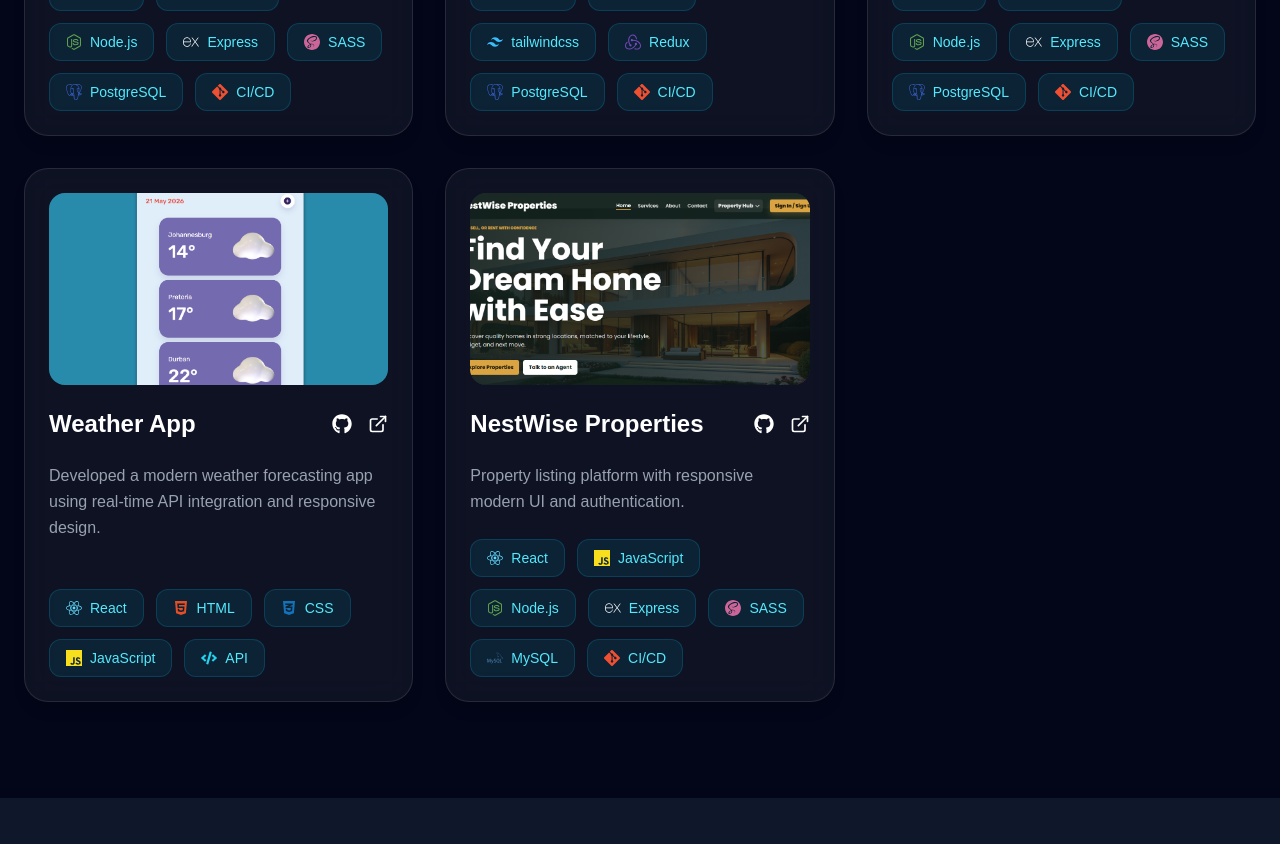
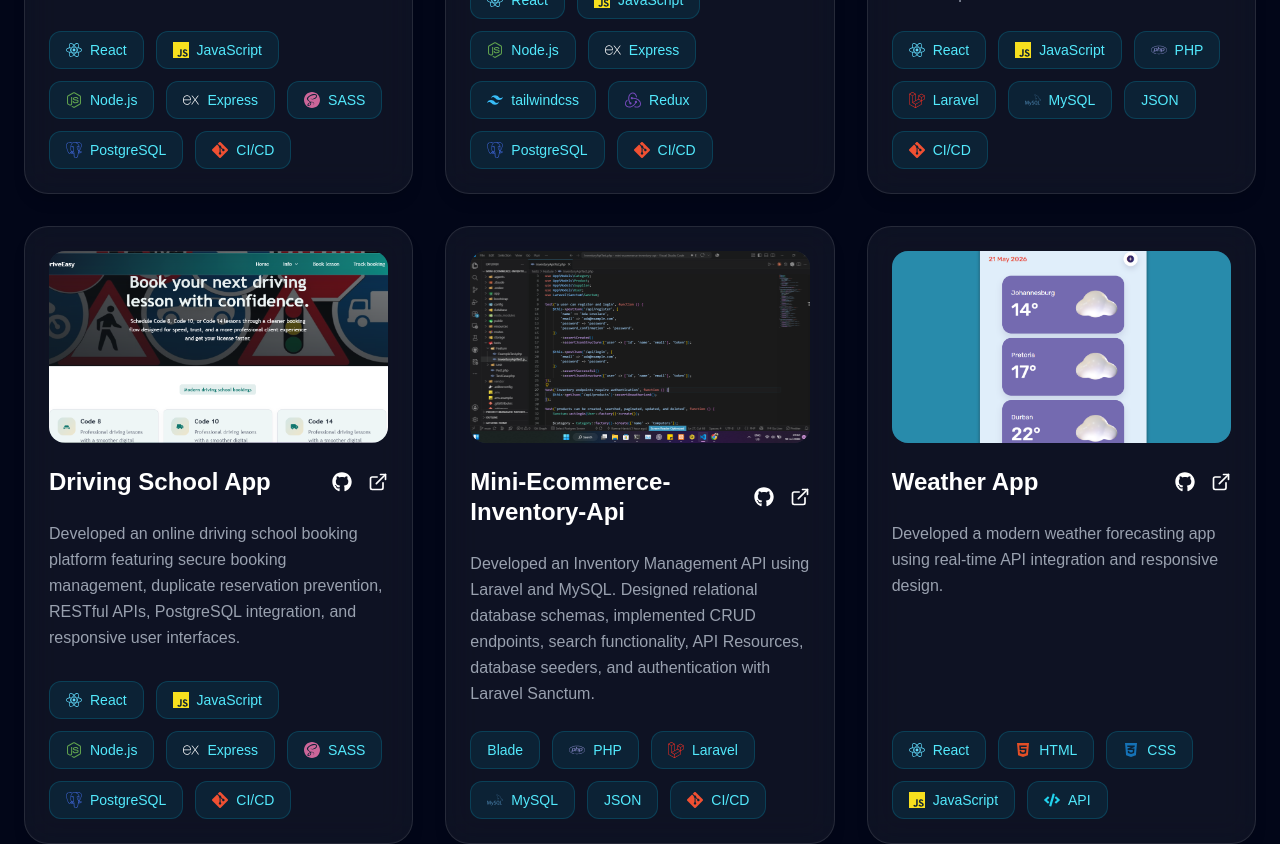
Before and after one commit to kamva-hanisi/Developer_Portfolio, a React (Vite) app in the folder client/: page / in a window 1280 px wide. Shown: the part 3820-4664 px from the top of the page. Built offline with nearby package versions, Linux system fonts and the light colour scheme; no server answers.

Commit message:
add more projects and pictures

```diff
--- a/client/src/data/projects.js
+++ b/client/src/data/projects.js
@@ -3,6 +3,8 @@ import expenseTracker from "./../assets/Expense_Tracker.png";
 import weatherApp from "../assets/weather.png";
 import drivingSchool from "../assets/Driving.png";
 import nestwise from "../assets/NestWise.png";
+import LeaveDesk from "../assets/LeaveDesk.png";
+import MiniCommerce from "../assets/Mini-E Commerce.png"
 
 const projects = [
   {
@@ -53,6 +55,29 @@ const projects = [
   },
 
   {
+    title: "Employee-Leave-Management-API",
+
+    description:
+      "Built a full-stack Employee Leave Management system with Laravel 12, Laravel Sanctum, MySQL, React, and SASS. The project includes secure token authentication, employee management, leave type management, leave applications, approval/rejection workflows, validation, pagination, search, API resources, and a responsive dashboard frontend.",
+
+    image: LeaveDesk,
+
+    tech: [
+      "React",
+      "JavaScript",
+      "PHP",
+      "Laravel",
+      "MySQL",
+      "JSON",
+      "CI/CD",
+    ],
+
+    github: "https://github.com/kamva-hanisi/Employee-Leave-Management-API",
+
+    live: "Present",
+  },
+
+  {
     title: "Driving School App",
 
     description:
@@ -73,6 +98,28 @@ const projects = [
     github: "https://github.com/kamva-hanisi/driving-school-app.git",
 
     live: "https://kamva-hanisi.github.io/driving-school-app/",
+  },
+
+  {
+    title: "Mini-Ecommerce-Inventory-Api",
+
+    description:
+      "Developed an Inventory Management API using Laravel and MySQL. Designed relational database schemas, implemented CRUD endpoints, search functionality, API Resources, database seeders, and authentication with Laravel Sanctum.",
+
+    image: MiniCommerce,
+
+    tech: [
+      "Blade",
+      "PHP",
+      "Laravel",
+      "MySQL",
+      "JSON",
+      "CI/CD",
+    ],
+
+    github: "https://github.com/kamva-hanisi/mini-ecommerce-inventory-api",
+
+    live: "Present",
   },
 
   {
```
Also changed, not shown: client/src/assets/LeaveDesk.png (added), client/src/assets/Mini-E Commerce.png (added).
